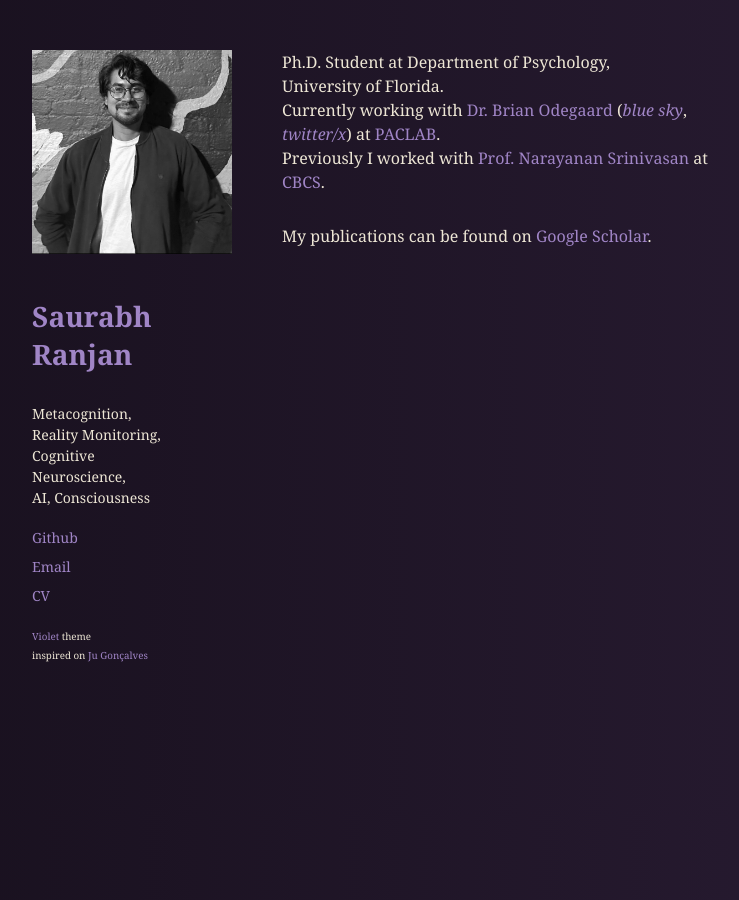
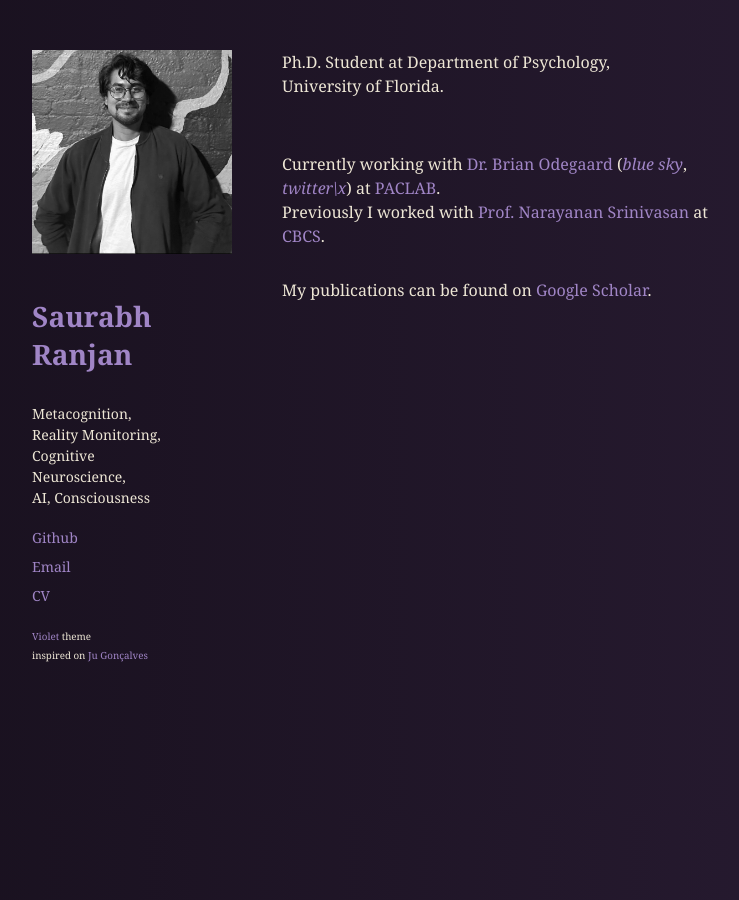
Before and after one commit to saurabhr/saurabhr.github.io, a Jekyll site: the page built from index.html, in a window 1280 px wide. Shown: the whole page, without its empty margins (68-807 px from the left). Built offline with Jekyll 4.4.1, drawn with Linux system fonts in a browser that asks for light colours.

Commit message:
Update index.html

```diff
--- a/index.html
+++ b/index.html
@@ -38,8 +38,11 @@ title: Home
 <section class="content">
   <p>
     Ph.D. Student at Department of Psychology, <br> University of Florida.
-    <br> Currently working with <a href="https://people.clas.ufl.edu/bodegaard/" target=_blank>Dr. Brian Odegaard</a> (<a href="https://bsky.app/profile/brianodegaard.bsky.social" target=_blank><i>blue sky</i></a>, <a href="https://twitter.com/BrianOdegaard2" target=_blank><i>twitter/x</i></a>) at <a href="https://paclab.psych.ufl.edu/" target=_blank>PACLAB</a>.
+  </p>
+  <p>
+    <br> Currently working with <a href="https://people.clas.ufl.edu/bodegaard/" target=_blank>Dr. Brian Odegaard</a> (<a href="https://bsky.app/profile/brianodegaard.bsky.social" target=_blank><i>blue sky</i></a>, <a href="https://twitter.com/BrianOdegaard2" target=_blank><i>twitter\x</i></a>) at <a href="https://paclab.psych.ufl.edu/" target=_blank>PACLAB</a>.
     <br> Previously I worked with <a href="https://sites.google.com/site/ammuns68/" target=_blank>Prof. Narayanan Srinivasan</a> at <a href="https://cbcs.ac.in/" target=_blank>CBCS</a>.
+  </p>
   <p>
     My publications can be found on <a href="https://scholar.google.com/citations?user=bzE80XYAAAAJ&hl=en" target=_blank>Google Scholar</a>.
   </p>
```
